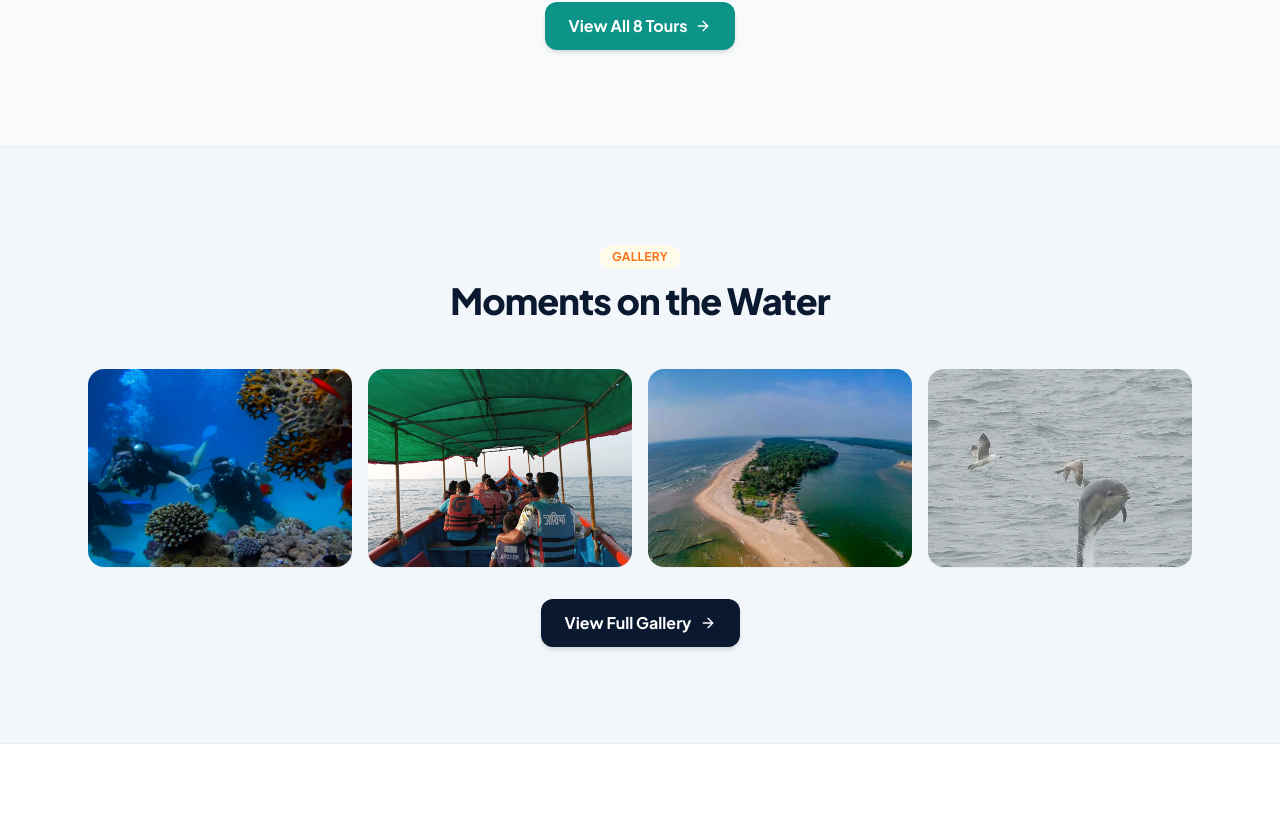
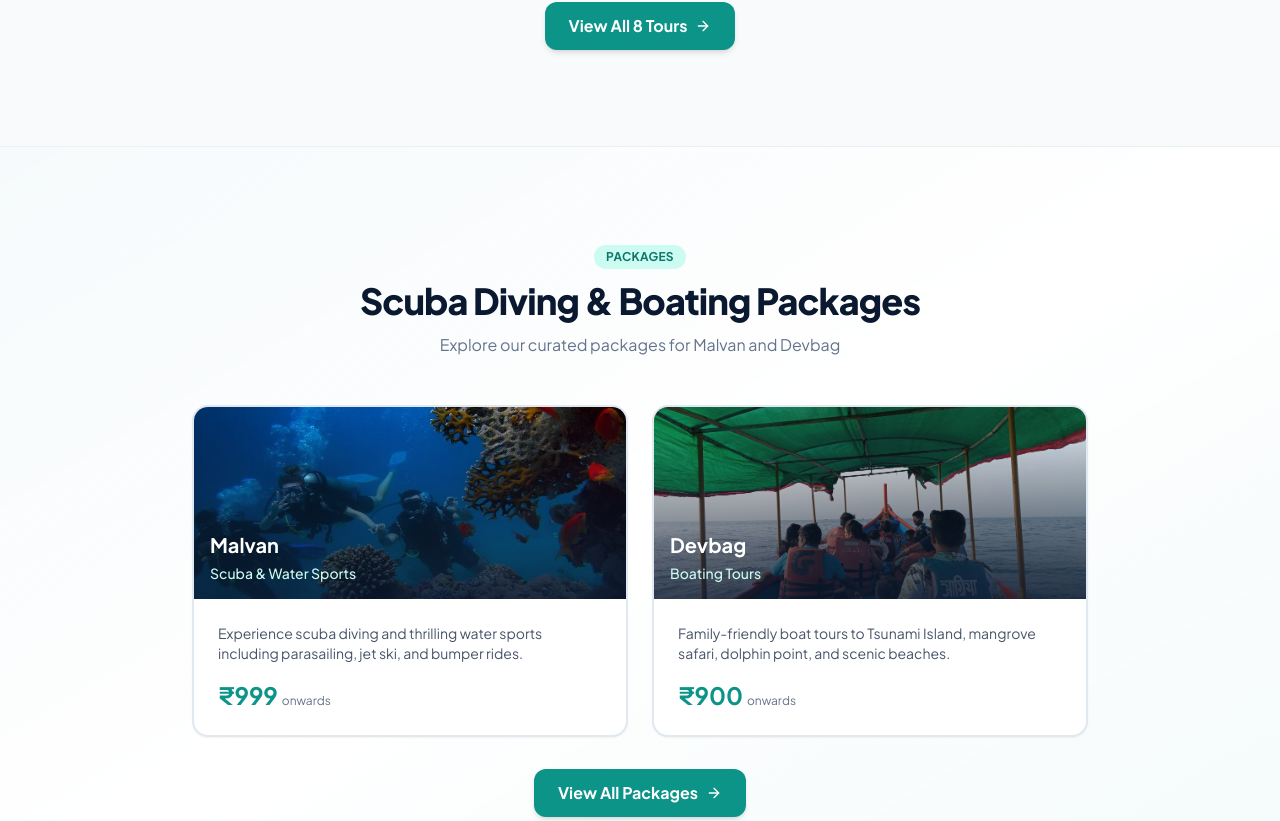
Before and after one commit to Anurag-git22/seaking, a React (Vite) app: page / in a window 1280 px wide. Shown: the part 1299-2120 px from the top of the page. Built offline with nearby package versions, Linux system fonts and the light colour scheme; the HTML template or start-up script is replaced by a standard one.

Commit message:
Add Packages preview section to Home page with Malvan and Devbag cards

```diff
--- a/src/pages/Home.tsx
+++ b/src/pages/Home.tsx
@@ -244,6 +244,91 @@ export default function Home() {
         </div>
       </section>
 
+      {/* PACKAGES PREVIEW */}
+      <section className="py-16 sm:py-24 bg-gradient-to-br from-teal-soft/5 via-white to-teal-soft/10 border-y border-slate-200/60">
+        <div className="max-w-6xl mx-auto px-4 sm:px-6">
+          <div className="text-center mb-12">
+            <span className="inline-block px-3 py-1 rounded-full bg-teal-soft text-teal-dark text-xs font-bold tracking-wide uppercase mb-3">
+              Packages
+            </span>
+            <h2 className="text-3xl sm:text-4xl font-extrabold text-navy tracking-tight mb-3">
+              Scuba Diving & Boating Packages
+            </h2>
+            <p className="text-slate-500 text-sm sm:text-base">
+              Explore our curated packages for Malvan and Devbag
+            </p>
+          </div>
+
+          <div className="grid md:grid-cols-2 gap-6 max-w-4xl mx-auto mb-8">
+            {/* Malvan Card */}
+            <div className="bg-white rounded-2xl border-2 border-slate-200 overflow-hidden shadow-sm hover:shadow-xl hover:-translate-y-1 transition-all duration-300">
+              <div className="relative h-48 overflow-hidden">
+                <img
+                  src="/images/Scuba.webp"
+                  alt="Malvan Scuba Diving"
+                  className="w-full h-full object-cover"
+                  loading="lazy"
+                />
+                <div className="absolute inset-0 bg-gradient-to-t from-navy/80 via-navy/40 to-transparent" />
+                <div className="absolute bottom-4 left-4 right-4">
+                  <h3 className="text-xl font-bold text-white mb-1">Malvan</h3>
+                  <p className="text-teal-soft text-sm font-medium">Scuba & Water Sports</p>
+                </div>
+              </div>
+              <div className="p-6">
+                <p className="text-slate-600 text-sm mb-4">
+                  Experience scuba diving and thrilling water sports including parasailing, jet ski, and bumper rides.
+                </p>
+                <div className="flex items-center justify-between">
+                  <div>
+                    <span className="text-teal font-bold text-2xl">₹999</span>
+                    <span className="text-slate-500 text-xs ml-1">onwards</span>
+                  </div>
+                </div>
+              </div>
+            </div>
+
+            {/* Devbag Card */}
+            <div className="bg-white rounded-2xl border-2 border-slate-200 overflow-hidden shadow-sm hover:shadow-xl hover:-translate-y-1 transition-all duration-300">
+              <div className="relative h-48 overflow-hidden">
+                <img
+                  src="/images/boating.jpg"
+                  alt="Devbag Boating"
+                  className="w-full h-full object-cover"
+                  loading="lazy"
+                />
+                <div className="absolute inset-0 bg-gradient-to-t from-navy/80 via-navy/40 to-transparent" />
+                <div className="absolute bottom-4 left-4 right-4">
+                  <h3 className="text-xl font-bold text-white mb-1">Devbag</h3>
+                  <p className="text-teal-soft text-sm font-medium">Boating Tours</p>
+                </div>
+              </div>
+              <div className="p-6">
+                <p className="text-slate-600 text-sm mb-4">
+                  Family-friendly boat tours to Tsunami Island, mangrove safari, dolphin point, and scenic beaches.
+                </p>
+                <div className="flex items-center justify-between">
+                  <div>
+                    <span className="text-teal font-bold text-2xl">₹900</span>
+                    <span className="text-slate-500 text-xs ml-1">onwards</span>
+                  </div>
+                </div>
+              </div>
+            </div>
+          </div>
+
+          <div className="text-center">
+            <Link
+              to="/packages"
+              className="inline-flex items-center gap-2 px-6 py-3 rounded-xl bg-teal text-white font-bold hover:bg-teal-dark transition-colors shadow-md"
+            >
+              <span>View All Packages</span>
+              <ArrowRight className="w-4 h-4" />
+            </Link>
+          </div>
+        </div>
+      </section>
+
       {/* GALLERY PREVIEW */}
       <section className="py-16 sm:py-24 bg-slate-100/70 border-y border-slate-200/60">
         <div className="max-w-6xl mx-auto px-4 sm:px-6">
```
